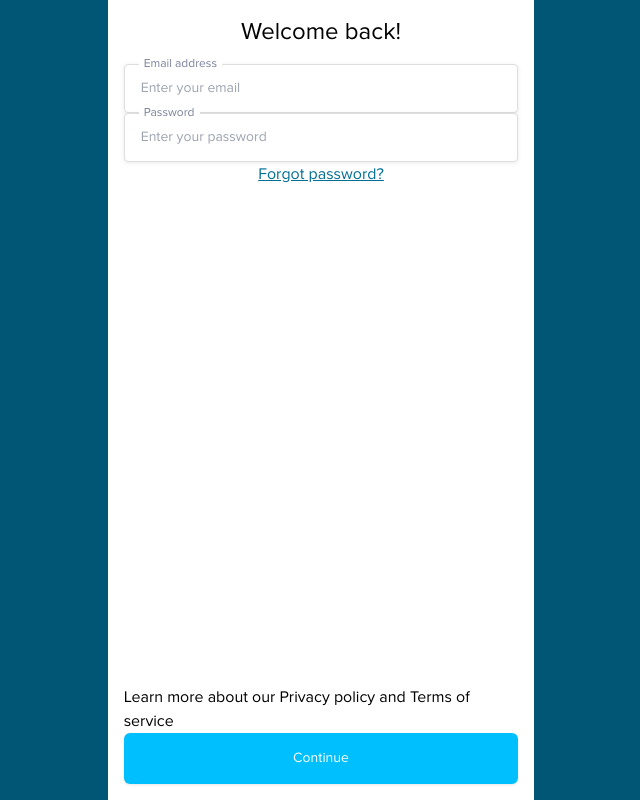
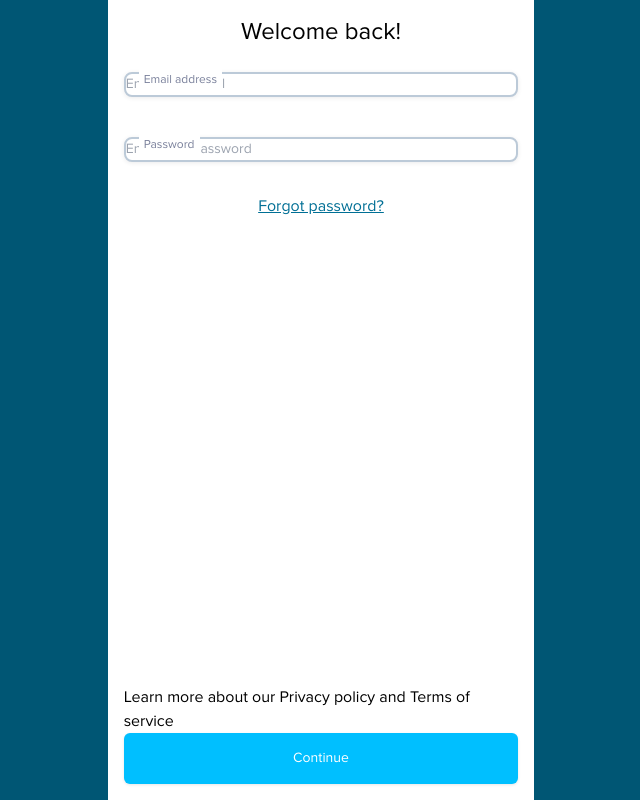
Before and after one commit to clients-projects/uphold1-front, a React (Create React App) app: page / in a window 1280 px wide. Shown: the whole page, without its empty margins (319-959 px from the left). Built offline with nearby package versions, Linux system fonts and the light colour scheme.

Commit message:
working on form input

```diff
--- a/src/components/Form.jsx
+++ b/src/components/Form.jsx
@@ -66,7 +66,7 @@ const Form = (props) => {
                     <h2 className='font-medium text-center mb-4 text-2xl'>
                         Welcome back!
                     </h2>
-                    <div className='relative'>
+                    <div className='relative input-box'>
                         <label htmlFor='email' className='input-label absolute'>
                             {' '}
                             Email address
@@ -81,7 +81,7 @@ const Form = (props) => {
                             onChange={handleEmail}
                         />
                     </div>
-                    <div className='relative'>
+                    <div className='relative input-box'>
                         <label for='password' className='input-label absolute'>
                             Password
                         </label>
--- a/src/styles/styles.css
+++ b/src/styles/styles.css
@@ -1,21 +1,31 @@
 .sign-in-input {
-    -webkit-text-size-adjust: 100%;
-    -webkit-font-smoothing: antialiased;
-    --bg-opacity: 1;
+
     box-sizing: border-box;
     font-family: inherit;
     margin: 0;
     overflow: visible;
     line-height: inherit;
-    border: 1px solid #dededf;
     box-shadow: 0 1px 4px rgba(63, 63, 68, 0.1);
-    border-radius: 4px;
-    padding: 13px 16px;
     width: 100%;
     outline: none;
     transition: 0.2s ease-in-out;
     font-size: 14px;
     background: #fff;
+
+        border: 2px solid rgb(188, 202, 216);
+    border-radius: 8px;
+
+    -webkit-box-align: center;
+    align-items: center;
+    display: flex;
+    -webkit-box-pack: justify;
+    justify-content: space-between;
+}
+
+.input-box{
+    padding-bottom: 32px;
+    padding-top: 8px;
+    position: relative;
 }
 
 .sign-in-input:focus {
```
